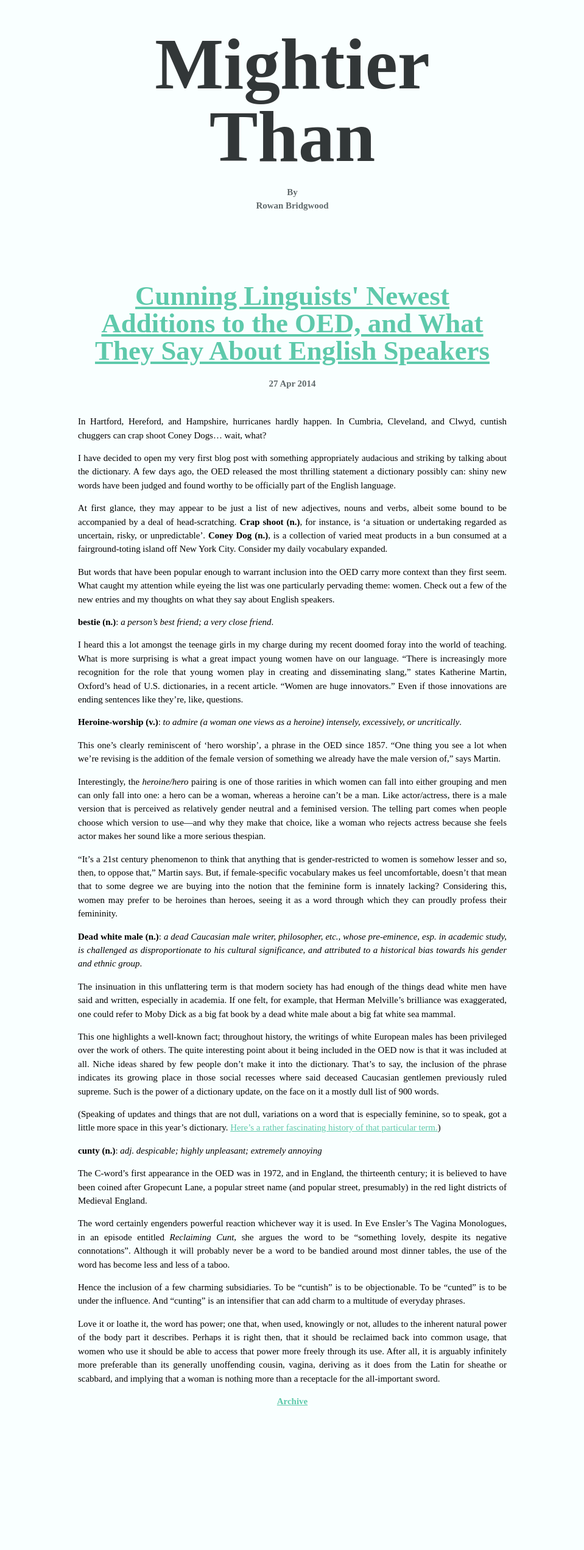
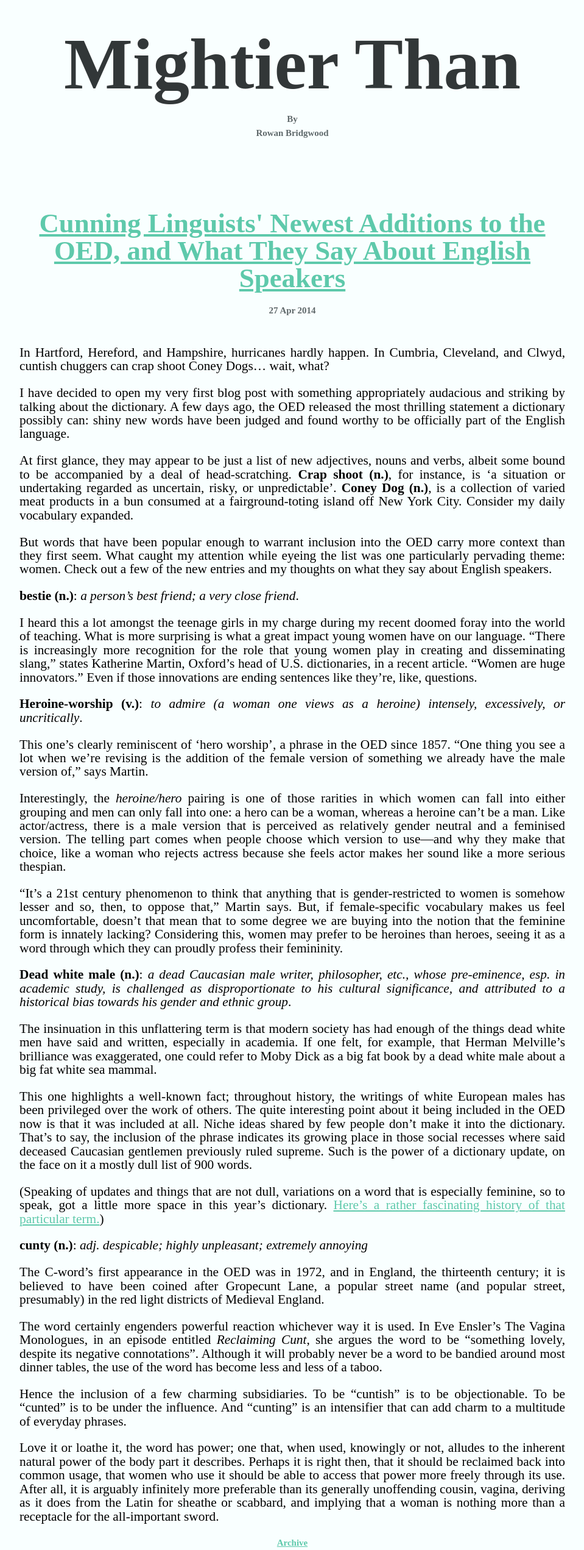
Before and after one commit to mightierthan/mightierthan, a Jekyll site: the page built from index.html, in a window 1280 px wide. Shown: the whole page at 61% size, without its empty margins (160-1119 px from the left). Built offline with Jekyll 4.4.1, drawn with Linux system fonts in a browser that asks for light colours; Markdown is read by kramdown in place of the engine named in the settings; the list of posts is cut into pages by our own code; before the commit the page ends 2309 px from its top, so only the background shows below that.

Commit message:
increase width of main para, and size of font

```diff
--- a/css/main.css
+++ b/css/main.css
@@ -73,7 +73,7 @@ a:visited { color: #a0a; }
 .site {
   font-size: 115%;
   text-align: justify;
-  width: 55%;
+  width: 70%;
   margin: 3em auto 2em;
   line-height: 1.5em;
 }
@@ -234,3 +234,7 @@ a:visited {
 .post h1 {
   line-height: 1em;
 }
+
+.content p {
+  font-size: 16pt;
+}
```
